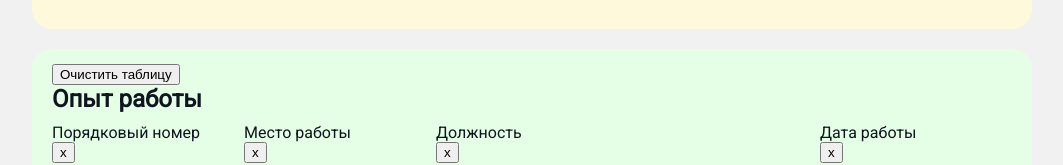
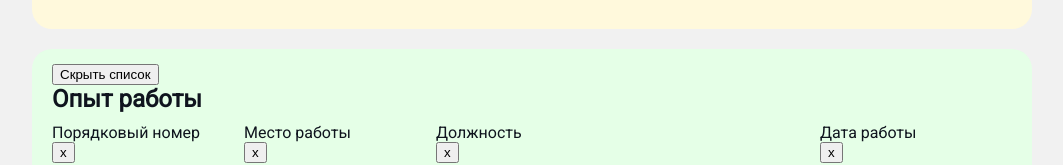
Before and after one commit to demilisher1/my-app, a React (Create React App) app: page / in a window 1280 px wide. Shown: the part 578-743 px from the top of the page, without its empty margins (108-1171 px from the left). Built offline with nearby package versions, Linux system fonts and the light colour scheme.

Commit message:
как сделал не понял, не до конца понимаю, помощь Жеки в студию

```diff
--- a/src/components/Main/components/Works/Works.js
+++ b/src/components/Main/components/Works/Works.js
@@ -76,7 +76,12 @@ class Works extends React.Component {
                 id: 8
             },
         ],
+
         hideColumns: [],
+
+        container: true
+
+
     };
 
     removeItem = (index) => {
@@ -98,13 +103,22 @@ class Works extends React.Component {
             hideColumns: hideColumns,
         })
     };
+    ShowAndHide = () => {
+        this.setState({
+                container:!this.state.container
+            }
+        )
+    }
 
     render() {
         const {head, data} = this.state;
+        const SowHide = this.state.container
+        return (
 
-        return (
             <div className={style.green}>
-                <button>Очистить таблицу</button>
+                <button onClick={this.ShowAndHide}>{SowHide?'Скрыть список':'Показать список'}</button>
+                {SowHide && (
+                    <>
                     <div className={style.skill}>Опыт работы</div>
                     <div className={style.headItem}>
                     {head.map(({column, title}, index) => {
@@ -121,7 +135,6 @@ class Works extends React.Component {
                         }
                     )}
                     </div>
-
                         <div className={style.dataItem}>
                             {data.map(({work, dolsnost, data, id}, index) =>  {
                                 let lesha = style.dataItem2;
@@ -149,6 +162,9 @@ class Works extends React.Component {
                                 )
                             })}
                         </div>
+                    </>
+                )}
+
             </div>
         )
     }
```
Lines whose indentation alone changed are shown as unchanged.
